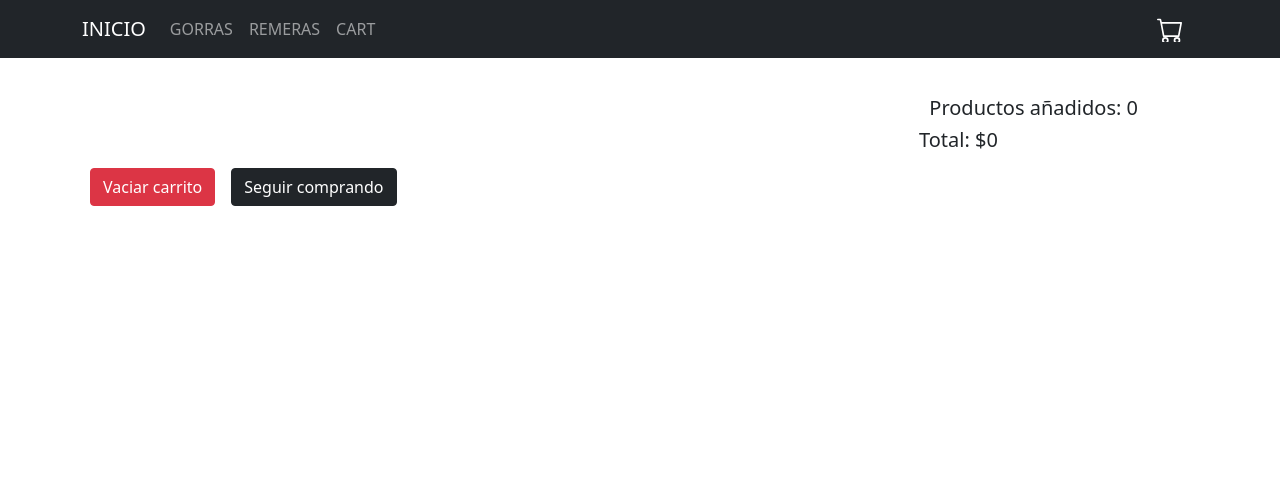
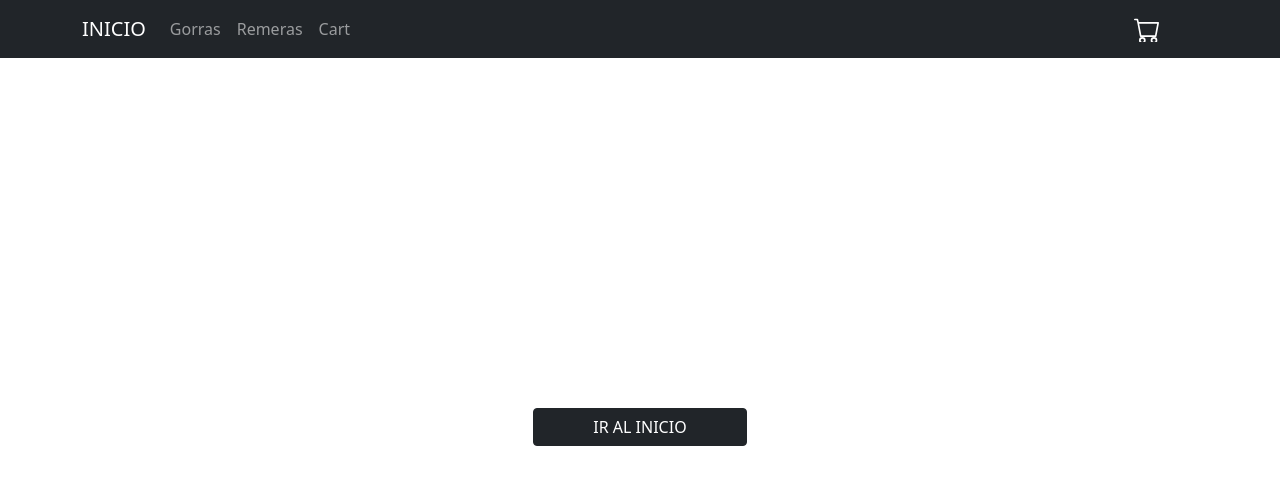
Before and after one commit to gonzalolionelprieto/eccomerce-prietogonzalo, a React (Create React App) app: page /cart in a window 1280 px wide. Shown: the top 484 px of the page. Built offline with nearby package versions, Linux system fonts and the light colour scheme.

Commit message:
desafio cart view
desafio cart view terminado

```diff
--- a/src/components/CartWidget.js
+++ b/src/components/CartWidget.js
@@ -1,7 +1,9 @@
-import React from "react";
+import React,{ useContext } from "react";
+import { CartContext } from "../context/CartContext";
 import { Link } from "react-router-dom";
 
 function Cartwidget() {
+  const { cartList, cartCounter } = useContext(CartContext);
   return (
     <Link className="nav-link dark" to="/cart">
       <svg
@@ -14,6 +16,7 @@ function Cartwidget() {
     >
       <path d="M0 1.5A.5.5 0 0 1 .5 1H2a.5.5 0 0 1 .485.379L2.89 3H14.5a.5.5 0 0 1 .491.592l-1.5 8A.5.5 0 0 1 13 12H4a.5.5 0 0 1-.491-.408L2.01 3.607 1.61 2H.5a.5.5 0 0 1-.5-.5zM3.102 4l1.313 7h8.17l1.313-7H3.102zM5 12a2 2 0 1 0 0 4 2 2 0 0 0 0-4zm7 0a2 2 0 1 0 0 4 2 2 0 0 0 0-4zm-7 1a1 1 0 1 1 0 2 1 1 0 0 1 0-2zm7 0a1 1 0 1 1 0 2 1 1 0 0 1 0-2z" />
     </svg>
+    <span style={{visibility: cartList.length === 0 ? 'hidden': 'visible'}} className="cart-counter">{cartCounter()}</span>
     </Link>
 
   );
--- a/src/components/NavBar/NavBar.js
+++ b/src/components/NavBar/NavBar.js
@@ -11,9 +11,9 @@ const NavBar = () => {
           <Navbar.Toggle aria-controls="basic-navbar-nav" />
           <Navbar.Collapse id="basic-navbar-nav">
             <Nav className="me-auto">
-              <Link className="nav-link" to="/categoria/gorras">GORRAS</Link>
-              <Link className="nav-link" to="/categoria/remeras">REMERAS</Link>
-              <Link className="nav-link" to="/cart">CART</Link>
+              <Link className="nav-link" to="/categoria/gorras">Gorras</Link>
+              <Link className="nav-link" to="/categoria/Remeras">Remeras</Link>
+              <Link className="nav-link" to="/cart">Cart</Link>
 
             </Nav>
           </Navbar.Collapse>
--- a/src/components/cart.js
+++ b/src/components/cart.js
@@ -3,12 +3,16 @@ import { CartContext } from "../context/CartContext";
 import { Link } from "react-router-dom";
 
 export default function Cart() {
-  const { cartList,borrarCarrito,subtotalCompra,totalCompra,borrarProducto } = useContext(CartContext);
+  const { cartList,borrarCarrito,totalCompra,borrarProducto } = useContext(CartContext);
 
 
 
   return (
-    <div class="container mt-5">
+
+    <div>
+
+    {!cartList.length <= 0 ? (
+      <div class="container mt-5">
       <div class="row d-flex justify-content-center ">
         <div class="row  mt-5 ">
           <div class="col d-flex justify-content-end me-5">
@@ -33,7 +37,7 @@ export default function Cart() {
                     </div>
                   </div>
                   <div class="col-2 d-flex align-items-center">
-                    <h5>cantidad {prod.cantidad}</h5>
+                    <h5>Cantidad : {prod.cantidad}</h5>
                   </div>
 
                   <div class="col-2 d-flex align-items-center">
@@ -43,8 +47,10 @@ export default function Cart() {
                   </div>
 
                   <div class="col-2 d-flex align-items-center">
-                    <h5 className="me-5">Subtotal ${subtotalCompra()}</h5>
-                    <button class="btn btn-dark borrar" onClick={() => borrarProducto(prod.id)}> X </button>
+                    <h5 className="me-5">Subtotal ${prod.cantidad * prod.price}</h5>
+                    <button type="button" className="btn btn-danger borrar col" onClick={() => borrarProducto(prod.id)}>X</button>
+
+
                   </div>
 
                 </div>
@@ -61,6 +67,12 @@ export default function Cart() {
           <Link to="/"><button  class="btn btn-dark m-2"> Seguir comprando  </button></Link>
 
       </div>
-    </div>
+    </div>) : ( <div className="row
+    d-flex justify-content-center  inicioContainer"> <Link to="/" className="col-2 btn btn-dark mt-2 inicio">
+
+              IR AL INICIO
+            </Link></div> )
+    }</div>
+
   );
 }
--- a/src/components/mock/asyncMock.js
+++ b/src/components/mock/asyncMock.js
@@ -3,7 +3,7 @@
     const mercaderia = [
         {
           "id": 1,
-          "categoria": 'gorras',
+          "categoria": 'Gorras',
           "nombre":"Trown Inc",
           "stock": 1,
           "descripcion": "https://www.trown.com.ar/wp-content/uploads/2020/11/IlustracionesWEB_OK_SemiFlat-copia-1.jpg",
@@ -15,7 +15,7 @@
         },
         {
             "id": 2,
-            "categoria": 'gorras',
+            "categoria": 'Gorras',
             "nombre":"Pine Tree",
             "stock": 1,
             "descripcion": "https://www.trown.com.ar/wp-content/uploads/2020/11/IlustracionesWEB_OK_SemiFlat-copia-1.jpg",
@@ -27,7 +27,7 @@
           },
           {
             "id": 3,
-            "categoria": 'gorras',
+            "categoria": 'Gorras',
             "nombre":"Ice",
             "stock": 1,
             "descripcion": "https://www.trown.com.ar/wp-content/uploads/2020/11/IlustracionesWEB_OK_SemiFlat-copia-1.jpg",
@@ -39,7 +39,7 @@
           },
           {
             "id": 4,
-            "categoria": 'gorras',
+            "categoria": 'Gorras',
             "nombre":"Los Alerces",
             "stock": 1,
             "descripcion": "https://www.trown.com.ar/wp-content/uploads/2020/11/IlustracionesWEB_OK_SemiFlat-copia-1.jpg",
@@ -51,7 +51,7 @@
           },
           {
             "id": 5,
-            "categoria": 'gorras',
+            "categoria": 'Gorras',
             "nombre":"B. Circle",
             "stock": 1,
             "descripcion": "https://www.trown.com.ar/wp-content/uploads/2020/11/IlustracionesWEB_OK_SemiFlat-copia-1.jpg",
@@ -63,7 +63,7 @@
           },
           {
             "id": 6,
-            "categoria": 'gorras',
+            "categoria": 'Gorras',
             "nombre":"Mountain",
             "stock": 1,
             "descripcion": "https://www.trown.com.ar/wp-content/uploads/2020/11/IlustracionesWEB_OK_SemiFlat-copia-1.jpg",
@@ -76,7 +76,7 @@
           {
             "id": 7,
             "nombre": 'Lanin',
-            "categoria":"remeras",
+            "categoria":"Remeras",
             "stock": 1,
             "descripcion": "https://www.trown.com.ar/wp-content/uploads/2021/03/IlustracionesWEB_OK_TablaDeTalles.jpg",
             "texto":"Remera canchera",
@@ -88,7 +88,7 @@
           {
             "id": 8,
             "nombre": 'Ski Patagonia',
-            "categoria":"remeras",
+            "categoria":"Remeras",
             "stock": 1,
             "descripcion": "https://www.trown.com.ar/wp-content/uploads/2021/03/IlustracionesWEB_OK_TablaDeTalles.jpg",
             "texto":"Remera canchera",
@@ -100,7 +100,7 @@
           {
             "id": 9,
             "nombre": 'Snow',
-            "categoria":"remeras",
+            "categoria":"Remeras",
             "stock": 1,
             "descripcion": "https://www.trown.com.ar/wp-content/uploads/2021/03/IlustracionesWEB_OK_TablaDeTalles.jpg",
             "texto":"Remera canchera",
--- a/src/context/CartContext.js
+++ b/src/context/CartContext.js
@@ -1,5 +1,5 @@
 import React from 'react'
-import { createContext,useState } from 'react'
+import { createContext,useState,  } from 'react'
 
 export const CartContext = createContext([]) ;
 
@@ -26,24 +26,40 @@ export const CartContext = createContext([]) ;
           }
       }
 
+
+
       // Borra item del carrito
       const borrarProducto = (item) => {
       setCartList(cartList.filter(prod => prod.id !== item))
       }
 
+
+      // Contador carrito
+            const cartCounter = () => {
+            return (
+              cartList.reduce((prev, prod) => (prev + prod.cantidad), 0)
+            )
+            }
+
+
+
+
       // Subtotal item del carrito
       const subtotalCompra = () => {
         return (
-            cartList.reduce((prev, prod) => (prev + prod.cantidad * prod.price), 0)
+            cartList.reduce((prev, prod) => ( prev + prod.cantidad * prod.price), 0)
         )
       }
 
-      // Total item del carrito
-      const totalCompra = () => {
-        return(
-            cartList.reduce(prod => (subtotalCompra(prod)), 0)
-        )
-    }
+      // Total compra
+    const totalCompra = () => {
+      return(
+          cartList.reduce(prod => (subtotalCompra(prod)) , 0)
+      )
+  }
+
+
+
 
      // Vaciar carrito
       function borrarCarrito (){
@@ -54,11 +70,12 @@ export const CartContext = createContext([]) ;
         <CartContext.Provider value={
             {cartList,
             agregarAlCarrito,
-            borrarCarrito,
+            cartCounter,
+            borrarProducto,
             subtotalCompra,
             totalCompra,
-            borrarProducto}
-            } >
+            borrarCarrito
+            }} >
             {children}
         </CartContext.Provider>
     )
--- a/src/styles/style.css
+++ b/src/styles/style.css
@@ -1,3 +1,30 @@
 .card-item:hover{
     opacity: 0.8;
 }
+
+.cart-counter{
+    visibility: visible;
+    position: relative;
+    top: -5px;
+    padding: 1px 7px;
+    color: #FFF;
+    height: 6px!important;
+    width: 4px!important;
+    background-color: #d14040;
+    border-radius: 50%;
+}
+
+.borrar{
+    cursor: pointer;
+}
+
+.inicio{
+    position: absolute;
+    top: 50%;
+    margin: 0 auto;
+   ;
+}
+
+.inicioContainer{
+    height: 100vh
+}
```
